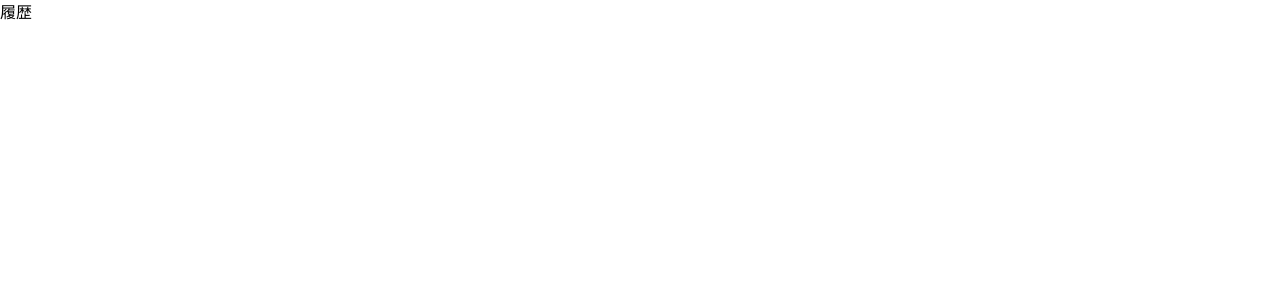
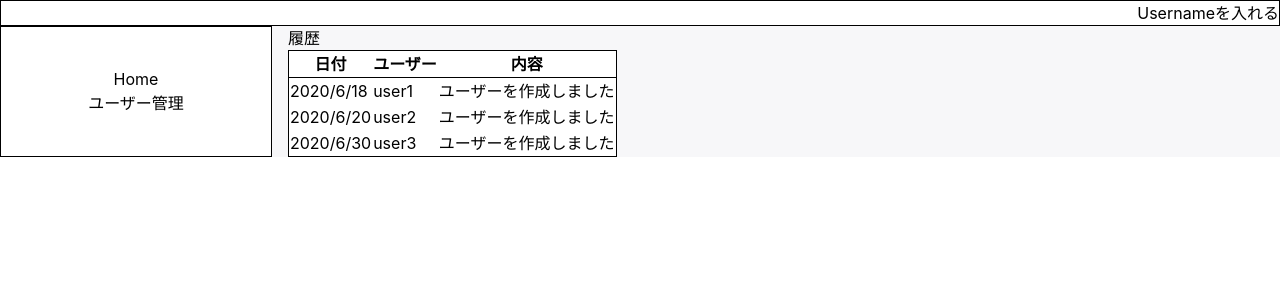
Before and after one commit to yukaidesu/nextjs, a Next.js app: page /home in a window 1280 px wide. Shown: the top 300 px of the page. Built offline with nearby package versions, Linux system fonts and the light colour scheme.

Commit message:
MakeHomePage

```diff
--- a/src/pages/_app.tsx
+++ b/src/pages/_app.tsx
@@ -1,5 +1,6 @@
 import "../styles/globals.css";
 import type { AppProps } from "next/app";
+import 'tailwindcss/tailwind.css';
 
 function MyApp({ Component, pageProps }: AppProps) {
   return <Component {...pageProps} />;
--- a/src/pages/home.tsx
+++ b/src/pages/home.tsx
@@ -1,14 +1,49 @@
-export default function FirstPost() {
-  return (
-    <div>
+import { useRouter } from "next/router";
+import Head from 'next/head'
 
-        <main>
-            <h1>履歴</h1>
-        </main>
+function homepage() {
+    return (
+        <div className=" bg-gray">
+            <header className="header text-right border border-black bg-white">
+                Usernameを入れる
+            </header>
+            <main>
+                <div className="grid grid-cols-9 gap-4">
+                    <div className="col-span-2 border border-black text-center p-10 bg-white">
+                        <p>Home</p>
+                        <p>ユーザー管理</p>
+                    </div>
+                    <div className="col-span-7">
+                        <h1>履歴</h1>
+                        <table className="bg-white">
+                            <tbody className="border border-black">
+                                <tr className="border border-black">
+                                    <th>日付</th>
+                                    <th>ユーザー</th>
+                                    <th>内容</th>
+                                </tr>
+                                <tr>
+                                    <td>2020/6/18</td>
+                                    <td>user1</td>
+                                    <td>ユーザーを作成しました</td>
+                                </tr>
+                                <tr>
+                                    <td>2020/6/20</td>
+                                    <td>user2</td>
+                                    <td>ユーザーを作成しました</td>
+                                </tr>
+                                <tr>
+                                    <td>2020/6/30</td>
+                                    <td>user3</td>
+                                    <td>ユーザーを作成しました</td>
+                                </tr>
+                            </tbody>
+                        </table>
+                    </div>
+                </div>
+            </main>
+        </div>
+    );
+}
 
-        <footer>
-
-        </footer>
-    </div>
-  )
-}
+  export default homepage;
--- a/src/pages/login.tsx
+++ b/src/pages/login.tsx
@@ -1,18 +1,19 @@
 import { useRouter } from 'next/router'
 
-const Home = () => {
+const Login = () => {
+const router = useRouter()
+
   return (
-    <div className="bg-gray-500">
-        <title>Create Next App</title>
-        <meta name="description" content="Generated by create next app" />
-        <link rel="icon" href="/favicon.ico" />
-        <link href="https://unpkg.com/tailwindcss@^1.0/dist/tailwind.min.css" rel="stylesheet"></link>
+    <div className="bg-gray">
 
       <main>
         <div className="flex flex-col border border-black">
           <div className="text-center py-2 m-2">
             <p className="text-3xl">ログイン</p>
           </div>
+
+
+
           <div className="text-center py-2 m-2">
             <form>
               <label>
@@ -28,18 +29,20 @@ const Home = () => {
             </form>
           </div>
           <div className="text-center py-2 m-2">
-
             <h1 className="title">
-                <button className="px-2 py-1  bg-red-500 text-lg text-white rounded-full">ログイン</button>
+              <button className="px-2 py-1  bg-red text-lg text-white rounded-full">ログイン</button>
             </h1>
           </div>
+
+
+
+
+
         </div>
       </main>
 
-      <footer>
-      </footer>
     </div>
   );
 };
 
-export default Home;
+export default Login;
--- a/tailwind.config.js
+++ b/tailwind.config.js
@@ -1,6 +1,6 @@
 module.exports = {
   future: {},
-  purge: ['./src/**/*.{js,ts,jsx,tsx'],
+  purge: ['./src/**/*.{js,ts,jsx,tsx}'],
   theme: {
     extend: {
       colors: {
```
Also changed, not shown: src/styles/globals.css (+1 -6 lines).
